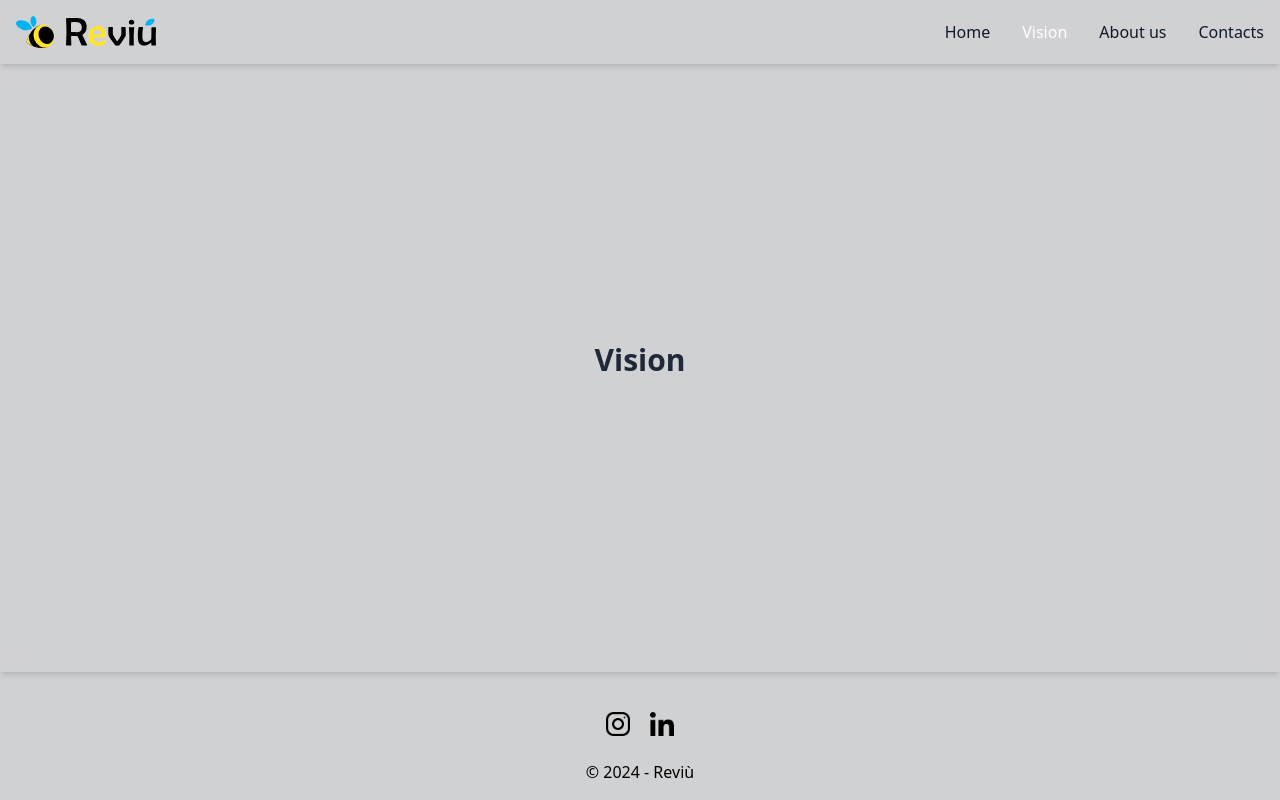
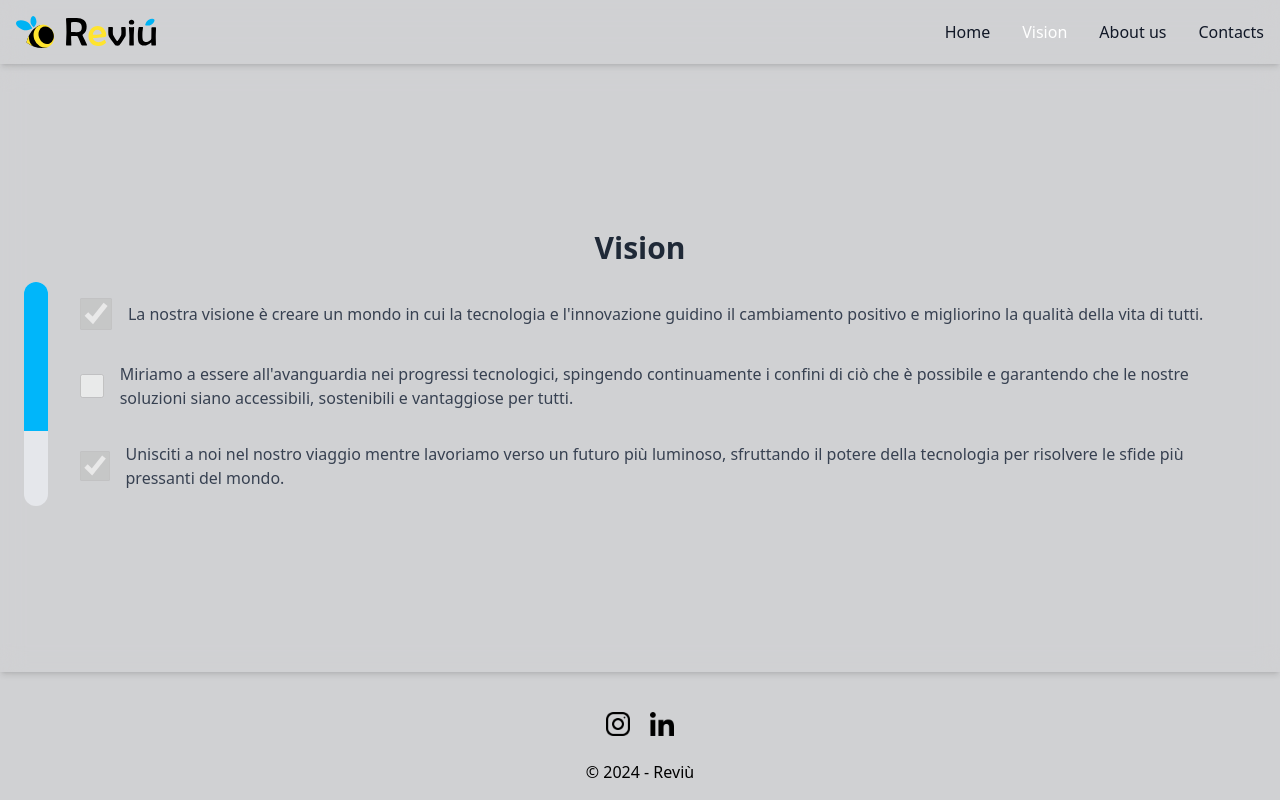
Before and after one commit to LucaJ-Tv/reviu, a Vue app: page /#/ in a window 1280 px wide. Both pictures are taken after a click on the link "Vision". Built offline with nearby package versions, Linux system fonts and the light colour scheme.

Commit message:
add: ProgressBar, first draft of Vision

```diff
--- /dev/null
+++ b/src/components/assets/ProgressBar.vue
@@ -0,0 +1,19 @@
+<template>
+    <div class="w-8 h-full bg-gray-200 rounded-full overflow-hidden">
+      <div class="bg-site-tertiary w-full h-full" :style="{ height: progress + '%' }"></div>
+    </div>
+  </template>
+
+  <script lang="ts">
+  import { defineComponent, PropType } from 'vue';
+
+  export default defineComponent({
+    name: 'ProgressBar',
+    props: {
+      progress: {
+        type: Number as PropType<number>,
+        required: true,
+      },
+    },
+  });
+  </script>
--- a/src/components/modules/Vision.vue
+++ b/src/components/modules/Vision.vue
@@ -1,15 +1,48 @@
 <template>
-    <div class="flex flex-col h-screen justify-between bg-site-primary bg-opacity-35 backdrop-blur-md shadow-md border-gray-200">
+    <div class="flex flex-col h-screen justify-between bg-site-primary bg-opacity-35 backdrop-blur-md shadow-md border-gray-200 p-6">
       <div class="flex flex-col items-center justify-center flex-1">
         <h1 class="text-3xl font-bold text-center text-gray-800 mb-4">Vision</h1>
+        <div class="flex items-start space-x-8">
+          <ProgressBar :progress="progress" />
+          <div class="mt-4 text-gray-700">
+            <div class="space-y-4">
+              <label v-for="(goal, index) in goals" :key="index" class="flex items-center pb-4">
+                <input  type="checkbox" class="form-checkbox h-8 w-8"
+                       :checked="goal.completed" :disabled="true">
+                <span class="ml-4">{{ goal.text }}</span>
+              </label>
+            </div>
+          </div>
+        </div>
       </div>
     </div>
   </template>
 
   <script lang="ts">
-import { defineComponent } from 'vue';
+  import { defineComponent, computed, ref } from 'vue';
+  import ProgressBar from '@/components/assets/ProgressBar.vue';
 
   export default defineComponent({
     name: 'Vision',
+    components: {
+      ProgressBar,
+    },
+    setup() {
+      const goals = ref([
+        { text: 'La nostra visione è creare un mondo in cui la tecnologia e l\'innovazione guidino il cambiamento positivo e migliorino la qualità della vita di tutti.', completed: true },
+        { text: 'Miriamo a essere all\'avanguardia nei progressi tecnologici, spingendo continuamente i confini di ciò che è possibile e garantendo che le nostre soluzioni siano accessibili, sostenibili e vantaggiose per tutti.', completed: false },
+        { text: 'Unisciti a noi nel nostro viaggio mentre lavoriamo verso un futuro più luminoso, sfruttando il potere della tecnologia per risolvere le sfide più pressanti del mondo.', completed: true }
+      ]);
+
+      const progress = computed(() => {
+        const completedGoals = goals.value.filter(goal => goal.completed).length;
+        return (completedGoals / goals.value.length) * 100;
+      });
+
+      return {
+        goals,
+        progress,
+      };
+    },
   });
   </script>
```
Lines whose indentation alone changed are shown as unchanged.
